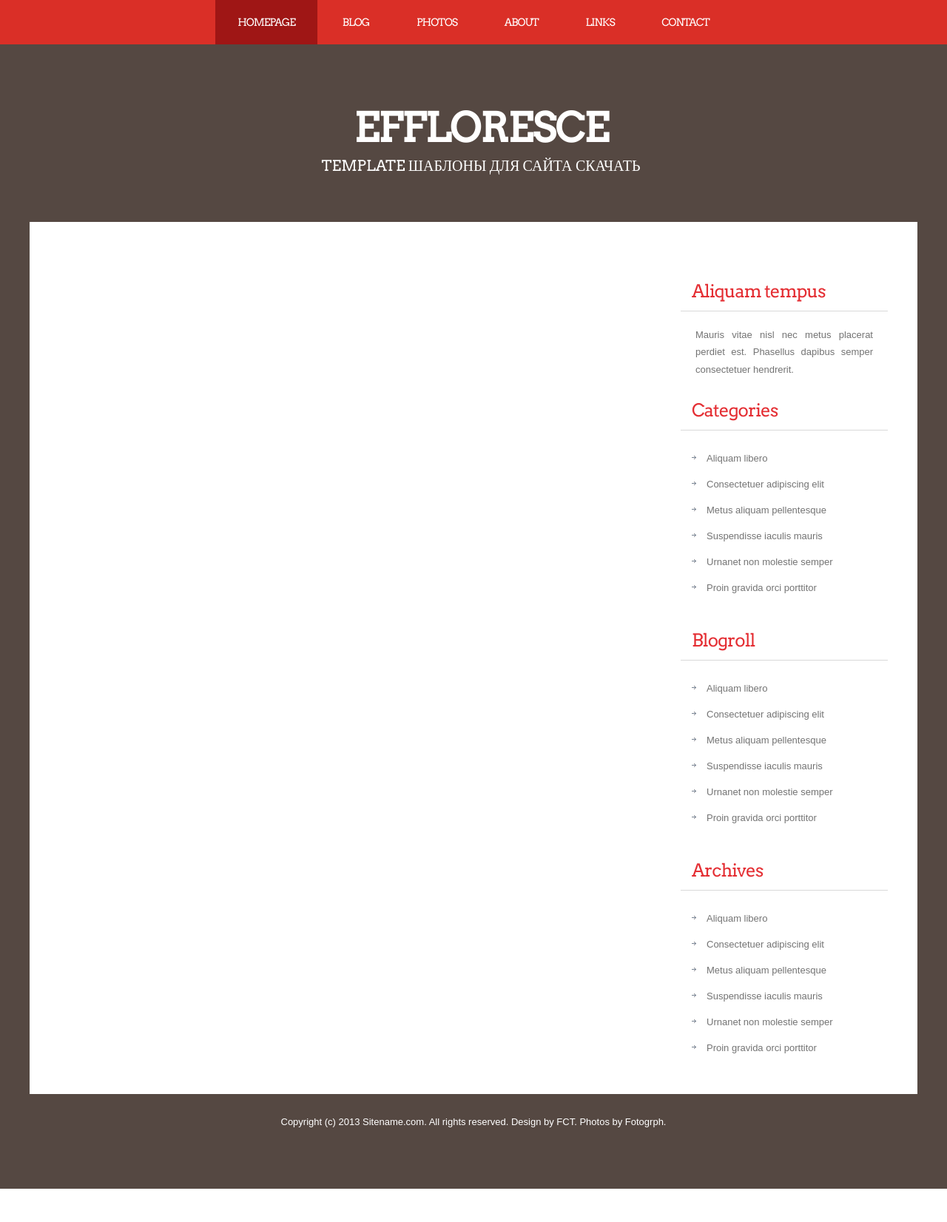
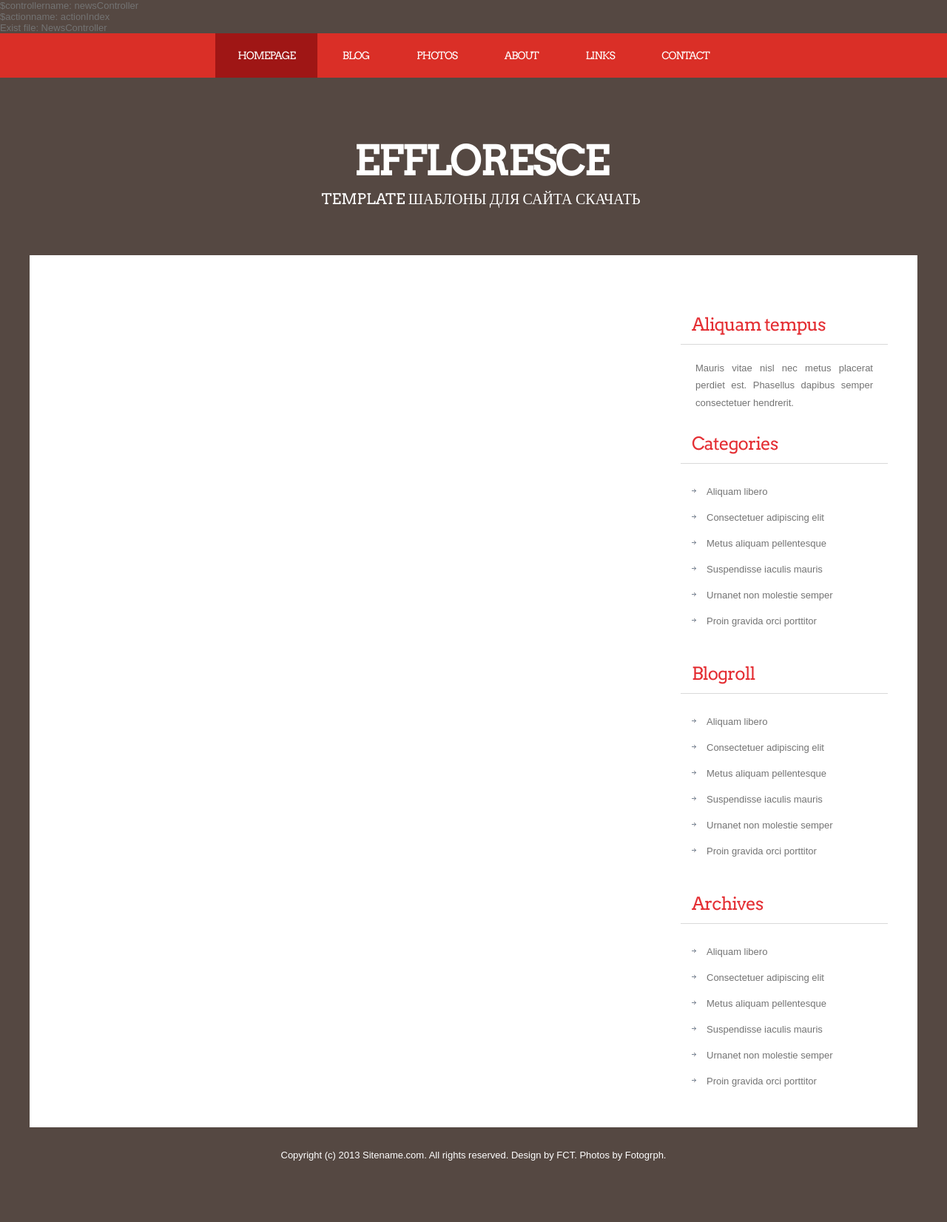
Before and after one commit to Dobrodeev/MVCProject, a PHP site: page / in a window 1280 px wide. Shown: the whole page at 74% size. Before the commit the page ends 1607 px from the top, so only its background shows below. Run offline with PHP 8.4, Linux system fonts and the light colour scheme; data that the repository does not hold is empty.

Commit message:
добавили отладочные строки для вывода методов, которые создаются в классе: actionView & actionIndex

```diff
--- a/components/Router.php
+++ b/components/Router.php
@@ -66,35 +66,43 @@ class Router
     public function run(){
 
         $uri=$this->getURI();
-        echo $uri;// адресная строка
+//        echo $uri.'<br>';// адресная строка
 
         foreach ($this->routes  as $uriPattern=>$path){
             if(preg_match("~$uriPattern~",$uri)){
                 $internalRoute=preg_replace("~$uriPattern~",$path,$uri);
                 $segment=explode('/',$internalRoute);
+//                echo 'Выводим $segment: <br>';
 //                echo '<pre>';
 //                print_r($segment);
 //                echo '</pre>';
                 $controllername=array_shift($segment).'Controller';
-//                echo $controllername.'<br>';
+                echo '$controllername: '.$controllername.'<br>';
                 $controllername=ucfirst($controllername);
                 $actionname='action'.ucfirst(array_shift($segment));
-//                echo $actionname;
+                echo '$actionname: '.$actionname.'<br>';
                 $parametr = $segment;
+//                echo 'Выводим $parametr: '.$parametr.'<br>';
+//                echo '<pre>';
+//                print_r($parametr);
+//                echo '</pre>';
                 $controllerfile = ROOT.'/controllers/'.$controllername.'.php'; // адрес на $NewsController
                 if (file_exists($controllerfile)) // существует ли файл
                 {
+                    echo 'Exist file: '.$controllername.'<br>';
                     include_once ($controllerfile);
                 }
                 $controllerobject = new $controllername;
+                // вызываем обратную функции, в $parametr № новости
+//                echo '<pre>';
+//                print_r($controllerobject);
+//                echo '</pre>';
                 $result = call_user_func_array(array($controllerobject, $actionname), $parametr);
                 if ($result != null)
                 {
                     break;
                 }
             }
-
-
         }
     }
 }
```
